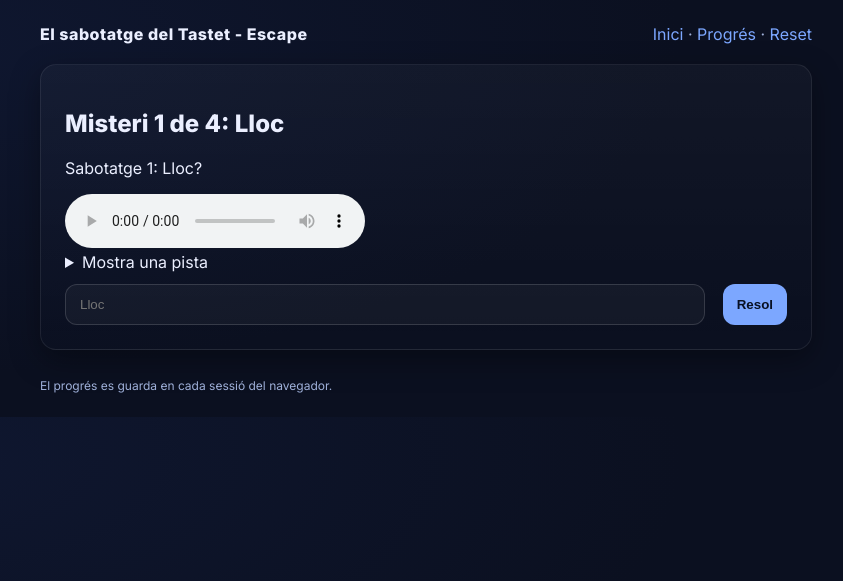
After one commit to jsensada/revetlla-escape, a Flask app: page /misteri/1 in a window 1280 px wide. The commit adds this page. Shown: the top 581 px of the page, without its empty margins (214-1057 px from the left). Run offline with Flask 3, Linux system fonts and the light colour scheme.

Commit message:
Versió provisional en proves

```diff
--- a/app.py
+++ b/app.py
@@ -12,78 +12,85 @@ def create_app():
     app = Flask(__name__)
     app.secret_key = os.environ.get("SECRET_KEY", "dev-secret-change-me")
 
-    TOTAL_LEVELS = len(PUZZLES)
+    TOTAL_MISTERIS = len(PUZZLES)
 
     def _get_progress():
-        return session.get("current_level", 1)
+        return session.get("current_misteri", 1)
 
-    def _set_progress(level: int):
-        session["current_level"] = level
+    def _set_progress(misteri: int):
+        session["current_misteri"] = misteri
 
     @app.before_request
     def ensure_progress_initialized():
-        if "current_level" not in session:
+        if "current_misteri" not in session:
             _set_progress(1)
 
     @app.get("/")
+    def portada():
+        return render_template("portada.html")
+
+    @app.get("/misteris")
     def index():
         current = _get_progress()
-        return render_template("index.html", current_level=current, total_levels=TOTAL_LEVELS)
+        return render_template("index.html", current_misteri=current, total_misteris=TOTAL_MISTERIS, puzzle=PUZZLES)
 
-    @app.get("/level/<int:level>")
-    def level(level: int):
+    @app.get("/misteri/<int:misteri>")
+    def misteri(misteri: int):
         current = _get_progress()
-        if level < 1 or level > TOTAL_LEVELS:
+        if misteri < 1 or misteri > TOTAL_MISTERIS:
             abort(404)
-        if level > current:
-            flash("You can't skip levels. Solve the current one first!", "warning")
-            return redirect(url_for("level", level=current))
-        if level < current:
-            return redirect(url_for("level", level=current))
+        if misteri > current:
+            flash("No pots saltar-te un misteri... Rumia-hi una mica!", "warning")
+            return redirect(url_for("misteri", misteri=current))
+        if misteri < current:
+            return redirect(url_for("misteri", misteri=current))
 
-        puzzle = PUZZLES[level - 1]
+        puzzle = PUZZLES[misteri - 1]
         return render_template(
-            "level.html",
-            level=level,
-            total_levels=TOTAL_LEVELS,
+            "misteri.html",
+            misteri=misteri,
+            total_misteris=TOTAL_MISTERIS,
             prompt=puzzle["prompt"],
+            media_type=puzzle["media_type"],
+            media=puzzle["media"],
+            key=puzzle["key"],
             hint=puzzle.get("hint"),
             placeholder=puzzle.get("placeholder", "Enter the key"),
         )
 
-    @app.post("/level/<int:level>/check")
-    def check(level: int):
+    @app.post("/misteri/<int:misteri>/check")
+    def check(misteri: int):
         current = _get_progress()
-        if level != current:
-            flash("You're not on this level yet.", "warning")
-            return redirect(url_for("level", level=current))
-        if level < 1 or level > TOTAL_LEVELS:
+        if misteri != current:
+            flash("Encara no estàs en aquest misteri.", "warning")
+            return redirect(url_for("misteri", misteri=current))
+        if misteri < 1 or misteri > TOTAL_MISTERIS:
             abort(404)
 
         user_key = (request.form.get("key") or "").strip().lower()
-        correct = [k.lower() for k in PUZZLES[level - 1]["answers"]]
+        correct = [k.lower() for k in PUZZLES[misteri - 1]["answers"]]
         if user_key in correct:
-            if level == TOTAL_LEVELS:
-                _set_progress(TOTAL_LEVELS + 1)
+            if misteri == TOTAL_MISTERIS:
+                _set_progress(TOTAL_MISTERIS + 1)
                 return redirect(url_for("victory"))
             else:
-                _set_progress(level + 1)
-                flash("Genial! Ves al següent misteri…", "success")
-                return redirect(url_for("level", level=level + 1))
+                _set_progress(misteri + 1)
+                flash("Genial! Següent misteri…", "success")
+                return redirect(url_for("misteri", misteri=misteri + 1))
         else:
             flash("No del tot. Torna a intentar-ho o utilitza la pista", "danger")
-            return redirect(url_for("level", level=level))
+            return redirect(url_for("misteri", misteri=misteri))
 
-    @app.get("/victory")
+    @app.get("/resolt")
     def victory():
-        if _get_progress() <= TOTAL_LEVELS:
-            return redirect(url_for("level", level=_get_progress()))
-        return render_template("victory.html", total_levels=TOTAL_LEVELS)
+        if _get_progress() <= TOTAL_MISTERIS:
+            return redirect(url_for("misteri", misteri=_get_progress()))
+        return render_template("victory.html", total_misteris=TOTAL_MISTERIS)
 
     @app.get("/reset")
     def reset():
         session.clear()
-        flash("Progress reset.", "info")
+        flash("Progrés resetejat.", "info")
         return redirect(url_for("index"))
 
     return app
--- a/puzzles.py
+++ b/puzzles.py
@@ -1,19 +1,37 @@
 PUZZLES = [
     {
-        "prompt": "Misteri 1: Lloc?",
+        "key": "Lloc",
+        "prompt": "Sabotatge 1: Lloc?",
         "answers": ["Taleia"],
+        "media_type": "audio",
+        "media": "audio_sab1.mp3",
         "hint": "Començar per T",
         "placeholder": "Lloc",
     },
     {
-        "prompt": "Misteri 2: A quin mes?",
+        "key": "Mes",
+        "prompt": "Sabotatge 2: A quin mes?",
         "answers": ["Juliol"],
+        "media_type": "img",
+        "media": "img_sabmes.jpg",
         "hint": "Prime numbers.",
         "placeholder": "mes de l'any",
     },
     {
-        "prompt": "Misteri 3: A quina hora?",
-        "answers": ["19:00"],
+        "key": "Dia",
+        "prompt": "Sabotatge 3: Quin dia?",
+        "answers": ["11"],
+        "media_type": "img",
+        "media": "img_sabdia.jpg",
+        "hint": "Si no tens gana... Tens?",
+        "placeholder": "Són 2 digits...",
+    },
+    {
+        "key": "Hora",
+        "prompt": "Sabotatge 4: A quina hora?",
+        "answers": ["18:00"],
+        "media_type": "img",
+        "media": "img_sabhora.png",
         "hint": "Si no tens gana... Tens?",
         "placeholder": "Hora en format XX:XX",
     },
--- a/templates/base.html
+++ b/templates/base.html
@@ -3,21 +3,24 @@
   <head>
     <meta charset="utf-8" />
     <meta name="viewport" content="width=device-width, initial-scale=1" />
-    <title>El misteri del Tastet - Escape</title>
+    <title>El sabotatge del Tastet - Escape</title>
     <link rel="preconnect" href="https://fonts.googleapis.com">
     <link rel="preconnect" href="https://fonts.gstatic.com" crossorigin>
     <link href="https://fonts.googleapis.com/css2?family=Inter:wght@400;600;800&display=swap" rel="stylesheet">
     <style>
       :root { --bg:#0b1020; --card:#121a35; --muted:#9fb0d9; --text:#ebefff; --accent:#7ca7ff; --ok:#30c77e; --warn:#ffd166; --bad:#ff5b6b; }
       * { box-sizing: border-box; }
+      img.responsive { max-width: 100%; height: auto; border-radius: 12px; display: block; margin: 12px auto;}
+      .video-wrapper { position: relative; padding-bottom: 100%; height: 0; overflow: hidden; border-radius: 12px; margin: 16px 0; max-width: 360px; margin-left: auto; margin-right: auto; }
+      .video-wrapper video { position: absolute; top: 0; left: 0; width: 100%; height: 100%; object-fit: cover; border-radius: 12px;}
       body { margin:0; font-family: Inter, system-ui, -apple-system, Segoe UI, Roboto, "Helvetica Neue", Arial, "Noto Sans", sans-serif; background: radial-gradient(60% 80% at 10% 10%, #0f1730, #0b1020); color: var(--text); }
       .container { max-width: 820px; margin: 0 auto; padding: 24px; }
       header { display:flex; align-items:center; justify-content:space-between; gap:12px; margin-bottom: 20px; }
       .brand { font-weight:800; letter-spacing:0.5px; }
       .card { background: linear-gradient(180deg, rgba(255,255,255,0.03), rgba(255,255,255,0.00)); border: 1px solid rgba(255,255,255,0.08); padding: 24px; border-radius: 16px; box-shadow: 0 10px 30px rgba(0,0,0,0.35); }
       .muted { color: var(--muted); }
-      .levels { display:flex; gap:8px; flex-wrap:wrap; margin: 8px 0 16px; }
-      .pill { padding: 6px 10px; border-radius: 999px; border: 1px solid rgba(255,255,255,0.08); font-size: 12px; }
+      .sabotatges { display:flex; gap:8px; flex-wrap:wrap; margin: 8px 0 16px; }
+      .pill, .pill:link, .pill:visited {display: inline-block; padding: 6px 10px; border-radius: 999px; border: 1px solid rgba(255,255,255,0.08); font-size: 12px; text-decoration: none; color: inherit;}
       .pill.ok { background: rgba(48,199,126,0.12); border-color: rgba(48,199,126,0.35); }
       .pill.current { background: rgba(124,167,255,0.12); border-color: rgba(124,167,255,0.35); }
       form { display:grid; gap:12px; margin-top: 12px; }
@@ -36,9 +39,11 @@
   <body>
     <div class="container">
       <header>
-        <div class="brand">El misteri del tastet - Escape</div>
+        <div class="brand">El sabotatge del Tastet - Escape</div>
         <nav>
           <a href="/">Inici</a>
+          <span class="muted">·</span>
+          <a href="/misteris">Progrés</a>
           <span class="muted">·</span>
           <a href="/reset">Reset</a>
         </nav>
--- /dev/null
+++ b/templates/misteri.html
@@ -0,0 +1,27 @@
+{% extends "base.html" %}
+{% block content %}
+  <div class="card">
+    <h2>Misteri {{ misteri }} de {{ total_misteris }}: {{key}}</h2>
+    <p>{{ prompt }}</p>
+    {% if media_type == "img" %}
+      <img class="responsive" src="{{ url_for('static', filename=media) }}">
+    {% endif %}
+    {% if media_type == "audio" %}
+      <audio controls>
+        <source src="{{ url_for('static', filename=media) }}" type="audio/mp3">
+        Your browser does not support the audio element.
+      </audio>
+    {% endif %}
+
+    {% if hint %}
+      <details><summary>Mostra una pista</summary><p class="muted">{{ hint }}</p></details>
+    {% endif %}
+
+    <form action="{{ url_for('check', misteri=misteri) }}" method="post">
+      <div class="row">
+        <input class="grow" autocomplete="off" name="key" type="text" placeholder="{{ placeholder }}" />
+        <button type="submit">Resol</button>
+      </div>
+    </form>
+  </div>
+{% endblock %}
```
Also changed, not shown: templates/index.html (+14 -9 lines), templates/level.html (deleted, +0 -18 lines), templates/portada.html (added, +13 -0 lines), templates/victory.html (+6 -1 lines), static/img_sabdia.jpg (added), static/img_sabhora.png (added), static/img_sabmes.jpg (added), 2 other files.
